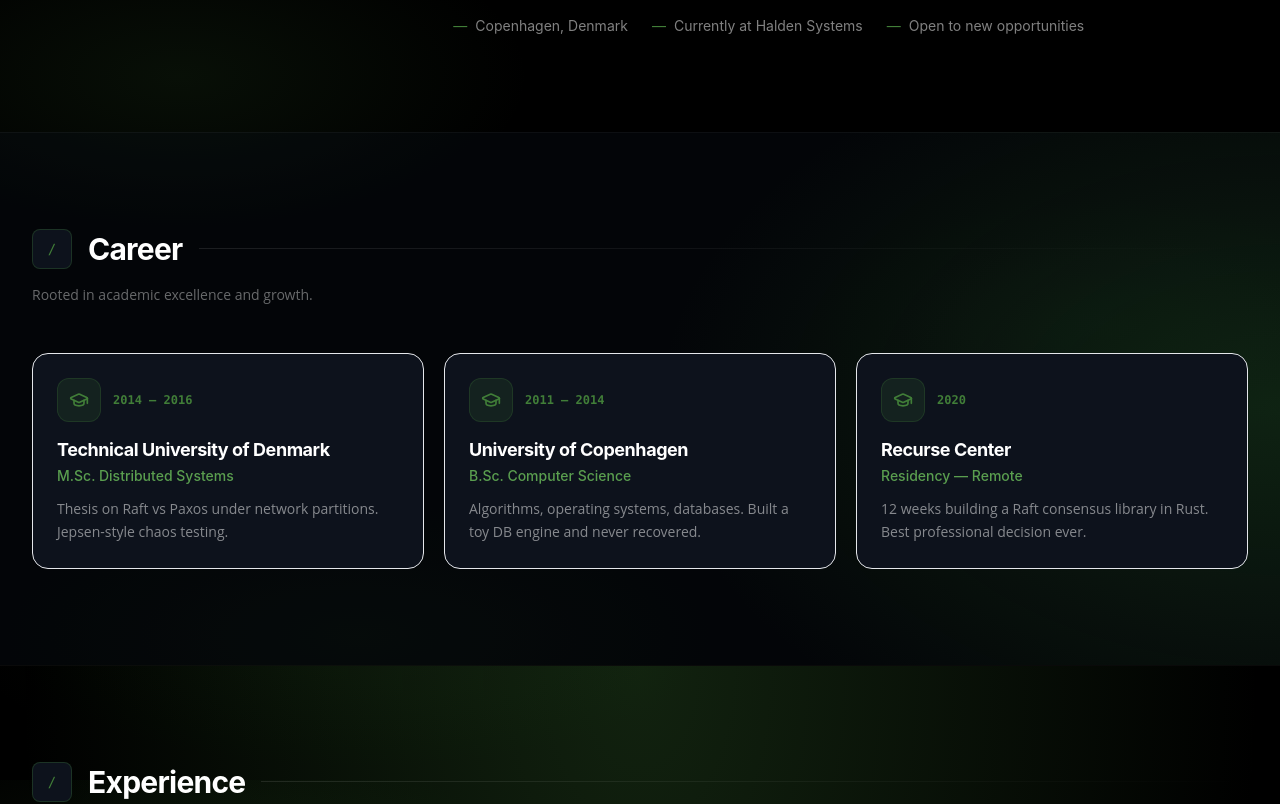
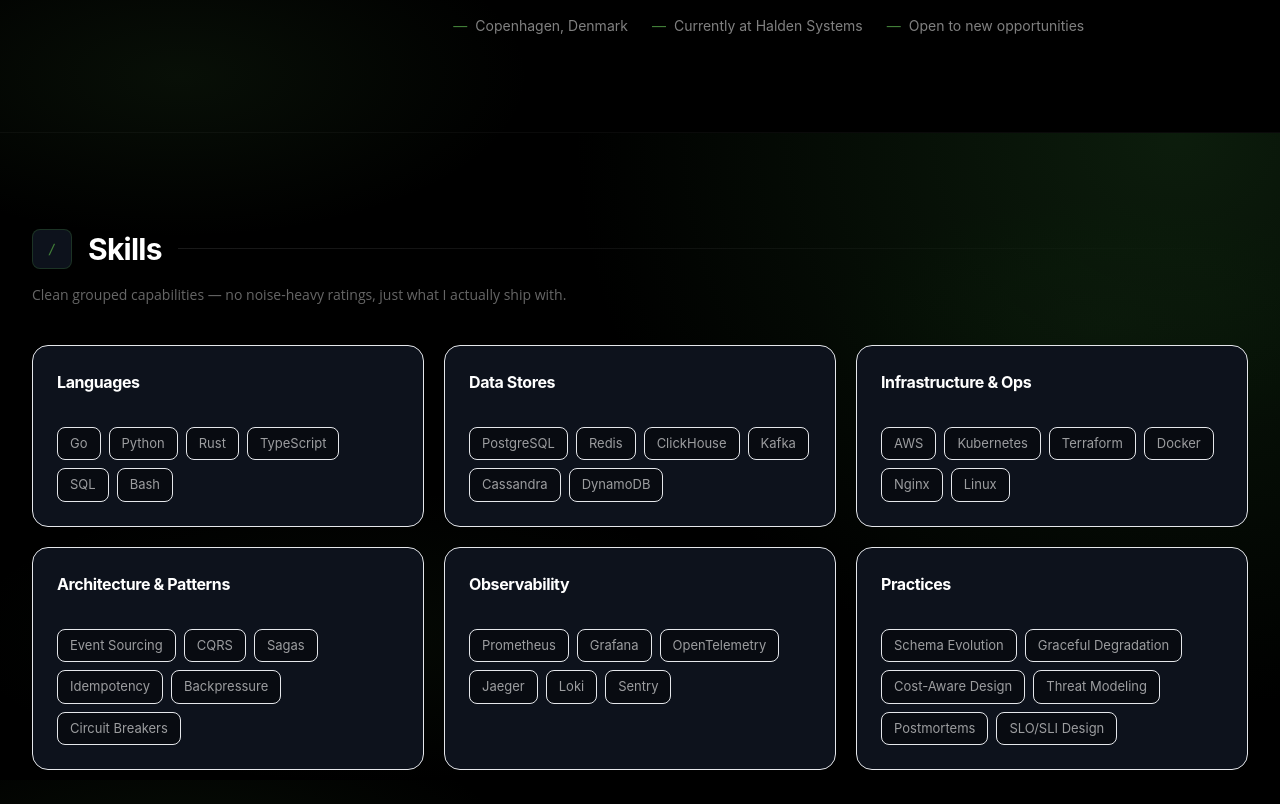
Before and after one commit to tanishtt/portfolio-app, a React (Vite) app: page / in a window 1280 px wide. Shown: the part 1620-2424 px from the top of the page. Built offline with nearby package versions, Linux system fonts and the light colour scheme.

Commit message:
refactored sections.

```diff
--- a/src/App.tsx
+++ b/src/App.tsx
@@ -15,10 +15,10 @@ function App() {
       <main>
         <Hero />
         <About />
+        <Skills />
         <Career />
         <Experience />
         <Projects />
-        <Skills />
         <Contact />
       </main>
       <Footer />
```
